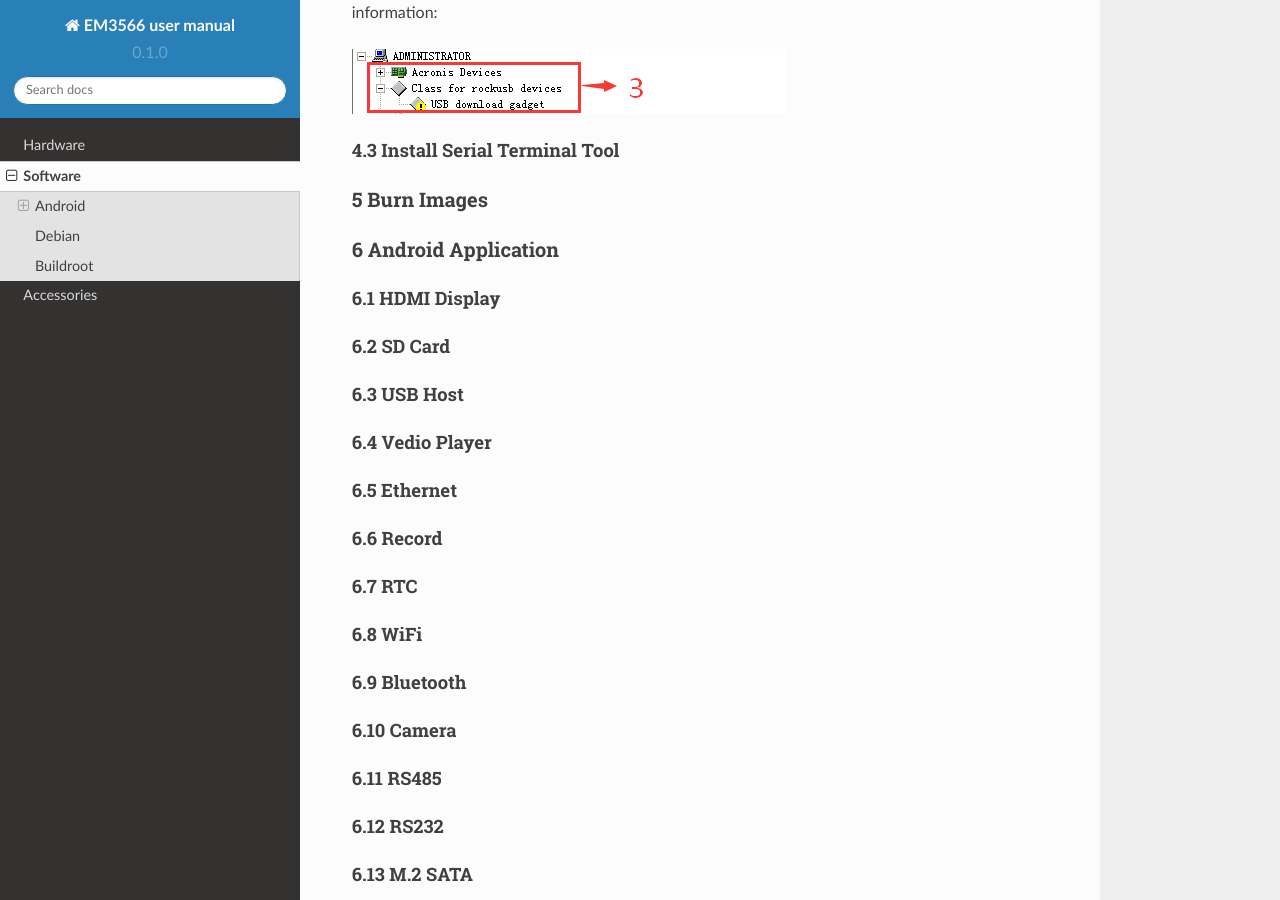
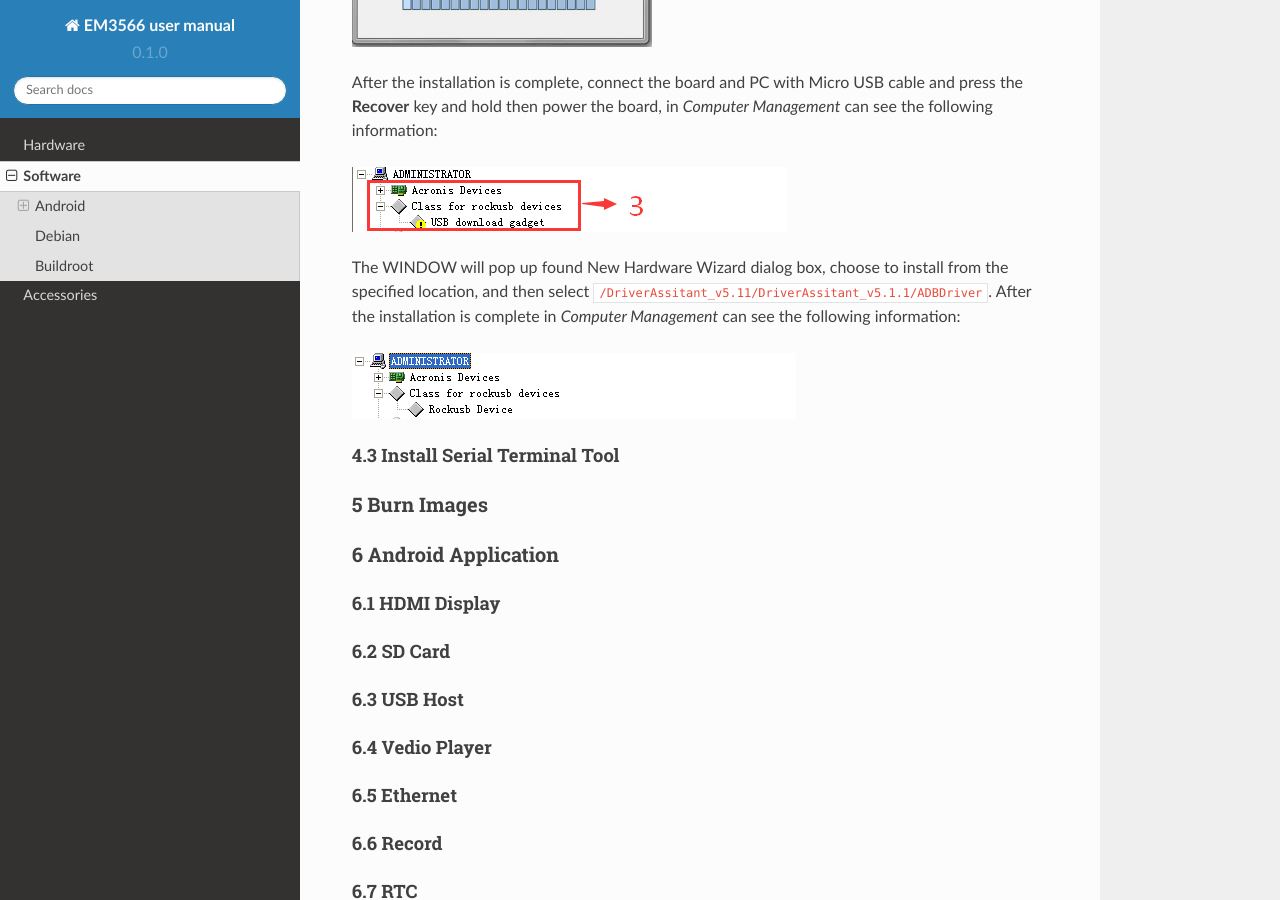
Before and after one commit to boardcon/EM3566, a Sphinx documentation site: the page built from docs/source/software.rst, in a window 1280 px wide and 900 px high, scrolled down 8478 px. Built offline with Sphinx 7.4.7 and the Read the Docs theme 2.0.0, drawn with Linux system fonts in a browser that asks for light colours.

Commit message:
Update software.rst

```diff
--- a/docs/source/software.rst
+++ b/docs/source/software.rst
@@ -213,11 +213,9 @@ Plug the USB-to-UART cable CP2102 to the PC, unzip **CP2102WIN7.rar** on Windows
 
 .. figure:: ./image/EM3566_SBC_Android11_figure_18.png
    :alt: Install successful
-   :width: 300px
 
 .. figure:: ./image/EM3566_SBC_Android11_figure_19.png
    :alt: unzip files
-   :width: 300px
 
 Now the device will be listed under *Device Manager -> PORTS* with unique serial port assigned
 
@@ -242,7 +240,11 @@ After the installation is complete, connect the board and PC with Micro USB cabl
 .. figure:: ./image/EM3566_SBC_Android11_figure_22.png
    :alt: serial port path
 
+The WINDOW will pop up found New Hardware Wizard dialog box, choose to install from the specified location, and then select :file:`/DriverAssitant_v5.11/DriverAssitant_v5.1.1/ADBDriver`.
+After the installation is complete in *Computer Management* can see the following information:
 
+.. figure:: ./image/EM3566_SBC_Android11_figure_23.png
+   :alt: serial port path
 
 4.3 Install Serial Terminal Tool
 """""""""""""""""""""""""""""""""
```
